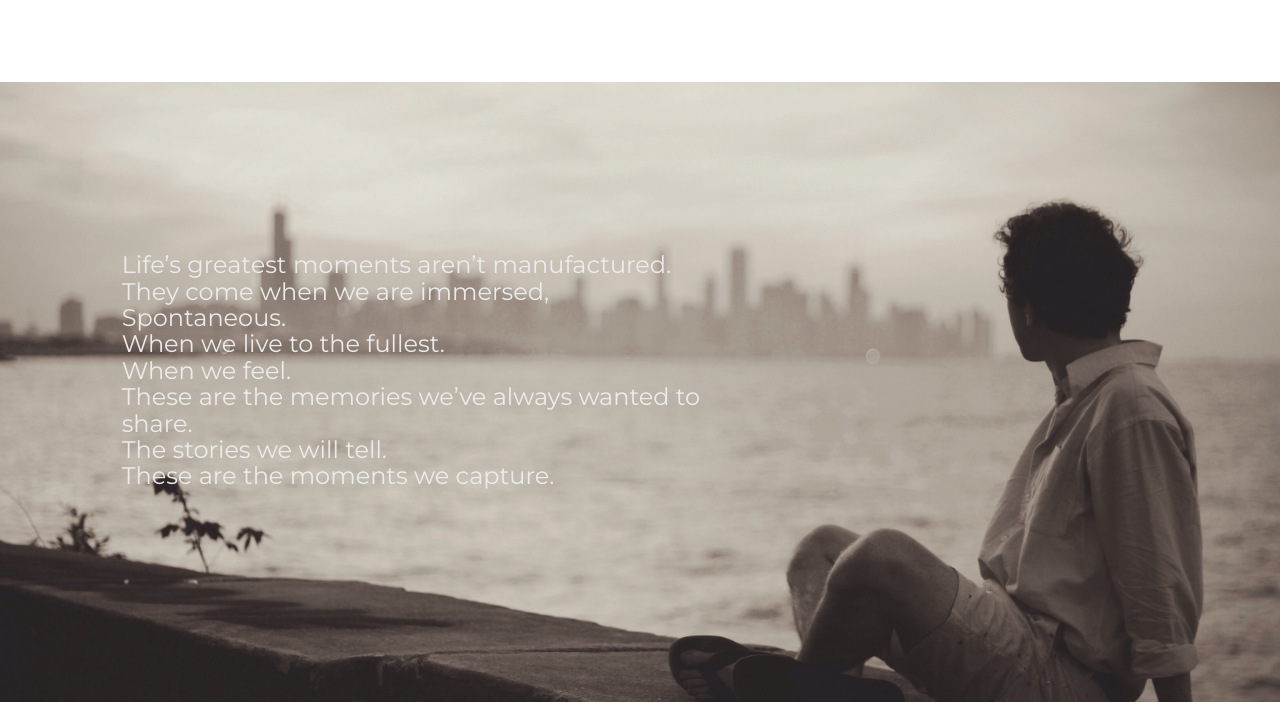
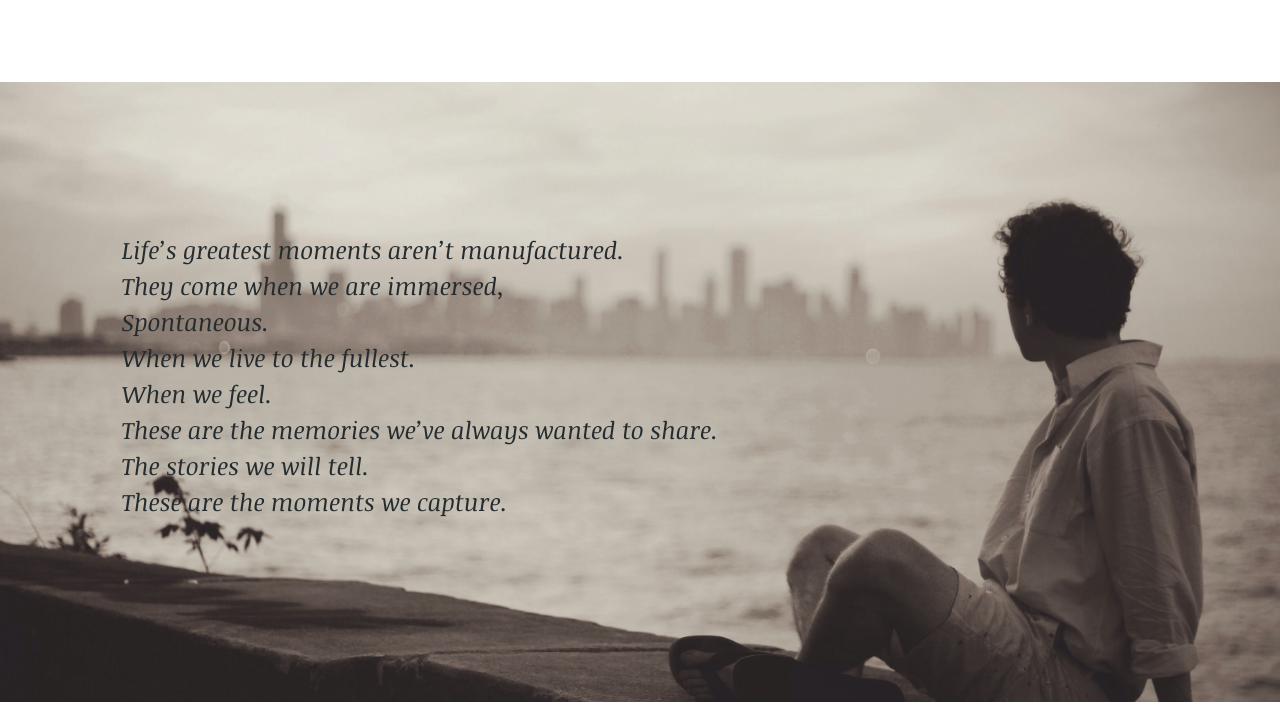
Before and after one commit to swilkie/FotoFox, a PHP site: page / in a window 1280 px wide. Shown: the part 1241-1957 px from the top of the page. Run offline with PHP 8.4, Linux system fonts and the light colour scheme; grey boxes labelled with a size stand in for pictures from a placeholder-image service; some libraries are stand-ins or nearby versions.

Commit message:
add font for quote

```diff
--- a/css/main.css
+++ b/css/main.css
@@ -107,4 +107,8 @@
 
 .quote {
 	margin-top: 150px;
+	font-family: 'Noticia Text', serif;
+	font-style: italic;
+	line-height: 150%;
+	color: #252c2f;
 }
--- a/main.html
+++ b/main.html
@@ -7,6 +7,7 @@
 	<title>FotoFox</title>
 	<link rel="stylesheet" href="css/bootstrap.css">
 	<link href='http://fonts.googleapis.com/css?family=Montserrat:700,400' rel='stylesheet' type='text/css'>
+	<link href='http://fonts.googleapis.com/css?family=Noticia+Text:700italic,400italic' rel='stylesheet' type='text/css'>
 	<link rel="stylesheet" type="text/css" href="css/main.css">
 </head>
 <body>
@@ -59,9 +60,9 @@
 <!-- Poem -->
 	<section id="poem" class="photo">
 		<div class="container-fluid">
-			<div class="row quote">
+			<div class="row">
 				<div class="col-md-6 col-md-offset-1">
-					<h3>
+					<h3 class="quote">
 						Life’s greatest moments aren’t manufactured.<br/>
 						They come when we are immersed,<br/>
 						Spontaneous.<br/>
```
